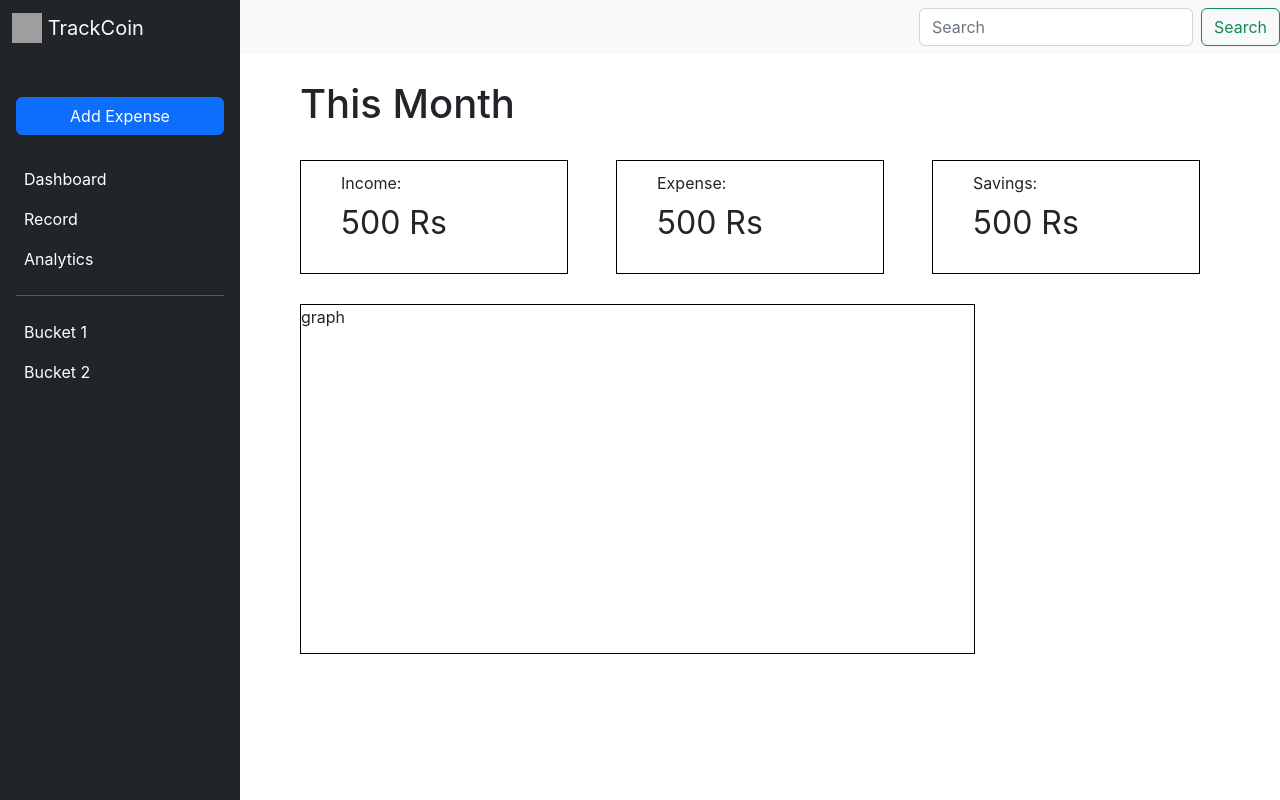
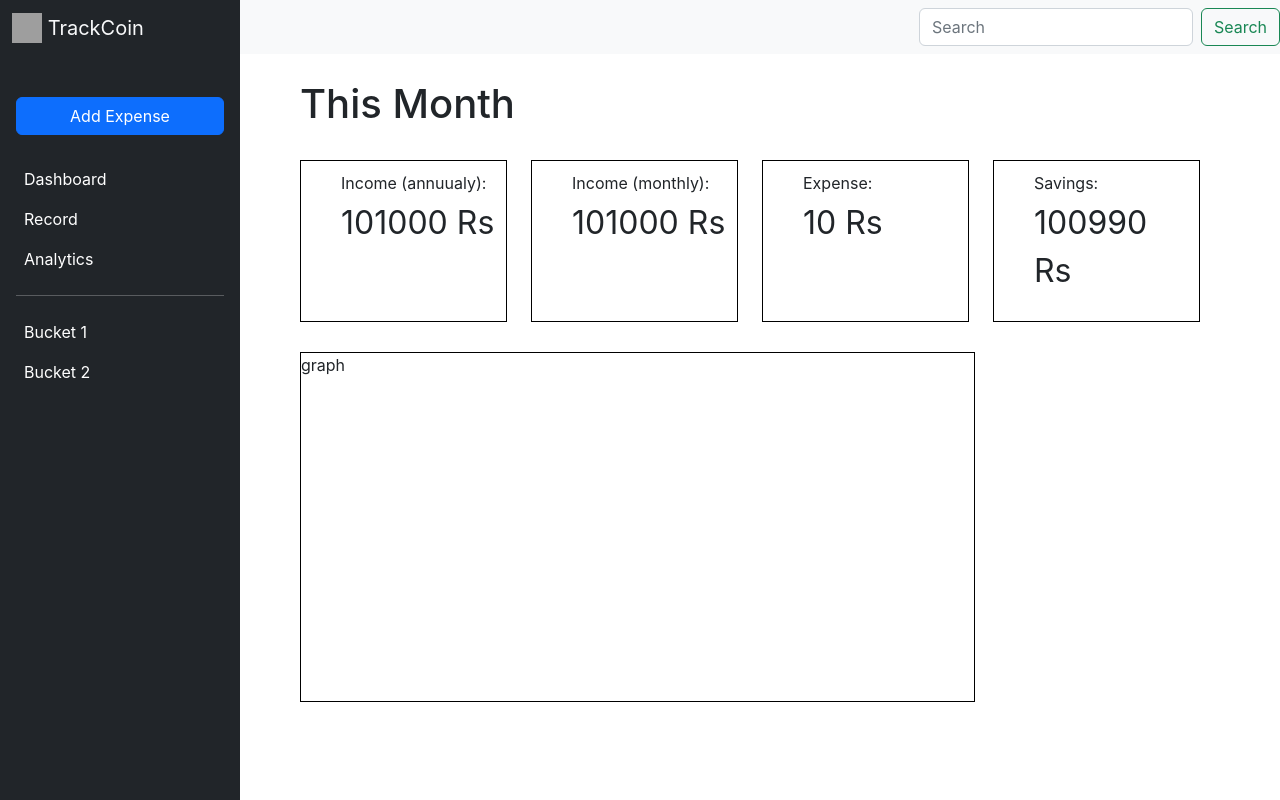
Before and after one commit to evin-wilson/expense-manager, a React (Create React App) app: page / in a window 1280 px wide. Built offline with nearby package versions, Linux system fonts and the light colour scheme; grey boxes are pictures that could not be loaded.

Commit message:
fixed graph when month of no data is choosen, updated Home page

```diff
--- a/src/compontent/RecordCard.jsx
+++ b/src/compontent/RecordCard.jsx
@@ -2,20 +2,8 @@ import { useState } from 'react';
 import { Table } from 'react-bootstrap';
 import Card from 'react-bootstrap/Card';
 
+import { getTotalIncomeAndExpense } from '../utilities/calculation';
 import TransactionsModal from './TransactionsModal';
-
-const getTotalIncomeAndExpense = (records) => {
-  let income = 0.0;
-  let expense = 0.0;
-  records.map((record) => {
-    if (record.transaction === 'income') {
-      income += record.amount;
-    } else {
-      expense += record.amount;
-    }
-  });
-  return { income, expense };
-};
 
 const formatDate = (dateString) => {
   const date = new Date(dateString);
--- a/src/pages/Home.jsx
+++ b/src/pages/Home.jsx
@@ -1,23 +1,53 @@
-import React from 'react';
+import React, { useContext } from 'react';
+import { useEffect } from 'react';
+import { useState } from 'react';
 
+import AppContext from '../compontent/context/AppContext';
+import { getTotalIncomeAndExpense, groupedTransactions } from '../utilities/calculation';
 import './Home.css';
 
+const incomeAndExpense = (transactions, date) => {
+  const monthSelected = date.toISOString().substring(0, 7);
+  const recordsMap = groupedTransactions(transactions);
+  if (recordsMap.has(monthSelected)) {
+    const flattenedRecords = Array.from(recordsMap.get(monthSelected).values()).reduce(
+      (acc, val) => acc.concat(val),
+      []
+    );
+    return getTotalIncomeAndExpense(flattenedRecords);
+  } else {
+    return { income: 0, expense: 0 };
+  }
+};
+
 function Home() {
+  const [money, setMoney] = useState({});
+  const { transactionrecords } = useContext(AppContext);
+
+  useEffect(() => {
+    let updateMoney = incomeAndExpense(transactionrecords, new Date());
+    setMoney(updateMoney);
+  }, [transactionrecords]);
+
   return (
     <>
       <h1>This Month</h1>
-      <section className='d-flex gap-5 pt-4 month-view'>
+      <section className='d-flex gap-4 pt-4 month-view'>
         <div>
-          <p className='mb-1'>Income:</p>
-          <p className='fs-2'>500 Rs</p>
+          <p className='mb-1'>Income (annuualy):</p>
+          <p className='fs-2'>{`${money.income} Rs`}</p>
+        </div>
+        <div>
+          <p className='mb-1'>Income (monthly):</p>
+          <p className='fs-2'>{`${money.income} Rs`}</p>
         </div>
         <div>
           <p className='mb-1'>Expense:</p>
-          <p className='fs-2'>500 Rs</p>
+          <p className='fs-2'>{`${money.expense} Rs`}</p>
         </div>
         <div>
           <p className='mb-1'>Savings:</p>
-          <p className='fs-2'>500 Rs</p>
+          <p className='fs-2'>{`${money.income - money.expense} Rs`}</p>
         </div>
       </section>
       <div style={{ border: 'solid 1px black', width: '75%', height: '350px', marginTop: '30px' }}>
--- a/src/pages/Record.jsx
+++ b/src/pages/Record.jsx
@@ -4,37 +4,8 @@ import { Button, ButtonGroup } from 'react-bootstrap';
 import Dashboard from '../compontent/Dashboard';
 import RecordCard from '../compontent/RecordCard';
 import AppContext from '../compontent/context/AppContext';
+import { groupedTransactions } from '../utilities/calculation';
 import { getTransactionDataForChart, getcategoryDataForChart } from '../utilities/chartData';
-
-/**
- * this function is to get transactions record group by month and date
- * return value is a map with month (yyyy-mm) as key and
- * value is a map of date as key and Array of records as value
- * Map<month, Map<date, List(records)>>
- */
-function groupedTransactions(transactions) {
-  const transactionMap = new Map();
-
-  transactions.forEach((transaction, index) => {
-    const month = transaction.date.slice(0, 7); // extract month from the date
-    const date = transaction.date.slice(0, 10); // extract date from the date
-
-    if (!transactionMap.has(month)) {
-      transactionMap.set(month, new Map());
-    }
-
-    if (!transactionMap.get(month).has(date)) {
-      transactionMap.get(month).set(date, []);
-    }
-
-    transactionMap
-      .get(month)
-      .get(date)
-      .push({ ...transaction, index });
-  });
-  // console.log(transactionMap);
-  return transactionMap;
-}
 
 const MonthSelector = ({ month, setMonth }) => {
   return (
@@ -59,23 +30,33 @@ const Record = () => {
 
   useEffect(() => {
     let updatedRecordMap = groupedTransactions(transactionrecords);
+    setrecordMap(updatedRecordMap);
 
     let monthRecordMap = updatedRecordMap.get(monthSelected.toISOString().substring(0, 7));
+    if (monthRecordMap !== undefined) {
       let flattenedRecords = Array.from(monthRecordMap.values()).reduce(
         (acc, val) => acc.concat(val),
         []
       );
-    setrecordMap(updatedRecordMap);
       setFlattenedTransactionRecords(flattenedRecords);
+    } else {
+      setFlattenedTransactionRecords([]);
+    }
   }, [monthSelected, transactionrecords]);
 
   const monthRecordMap = recordMap.get(monthSelected.toISOString().substring(0, 7));
   return (
     <>
       <div className='d-flex justify-content-around'>
+        {flattenedTransactionRecords.length !== 0 ? (
+          <>
             <Dashboard chartData={getcategoryDataForChart(flattenedTransactionRecords)} />
             <Dashboard chartData={getTransactionDataForChart(flattenedTransactionRecords)} />
             <Dashboard chartData={getcategoryDataForChart(flattenedTransactionRecords)} />
+          </>
+        ) : (
+          <div>No data...</div>
+        )}
       </div>
       <br />
       <MonthSelector month={monthSelected} setMonth={setMonthSelected} />
--- /dev/null
+++ b/src/utilities/calculation.js
@@ -0,0 +1,48 @@
+/**
+ * Calculates income and expense from an array of records.
+ *
+ * @param {Array} records - The array of records to calculate from.
+ * @returns {Object} An object with `income` and `expense` properties.
+ */
+export const getTotalIncomeAndExpense = (records) => {
+  let income = 0.0;
+  let expense = 0.0;
+  records.map((record) => {
+    if (record.transaction === 'income') {
+      income += record.amount;
+    } else {
+      expense += record.amount;
+    }
+  });
+  return { income, expense };
+};
+
+/**
+ * this function is to get transactions record group by month and date
+ * return value is a map with month (yyyy-mm) as key and
+ * value is a map of date as key and Array of records as value
+ * @returns {Map<string, Map<string, Array>>}
+ */
+export const groupedTransactions = (transactions) => {
+  const transactionMap = new Map();
+
+  transactions.forEach((transaction, index) => {
+    const month = transaction.date.slice(0, 7); // extract month from the date
+    const date = transaction.date.slice(0, 10); // extract date from the date
+
+    if (!transactionMap.has(month)) {
+      transactionMap.set(month, new Map());
+    }
+
+    if (!transactionMap.get(month).has(date)) {
+      transactionMap.get(month).set(date, []);
+    }
+
+    transactionMap
+      .get(month)
+      .get(date)
+      .push({ ...transaction, index });
+  });
+  // console.log(transactionMap);
+  return transactionMap;
+};
```
Lines whose indentation alone changed are shown as unchanged.
